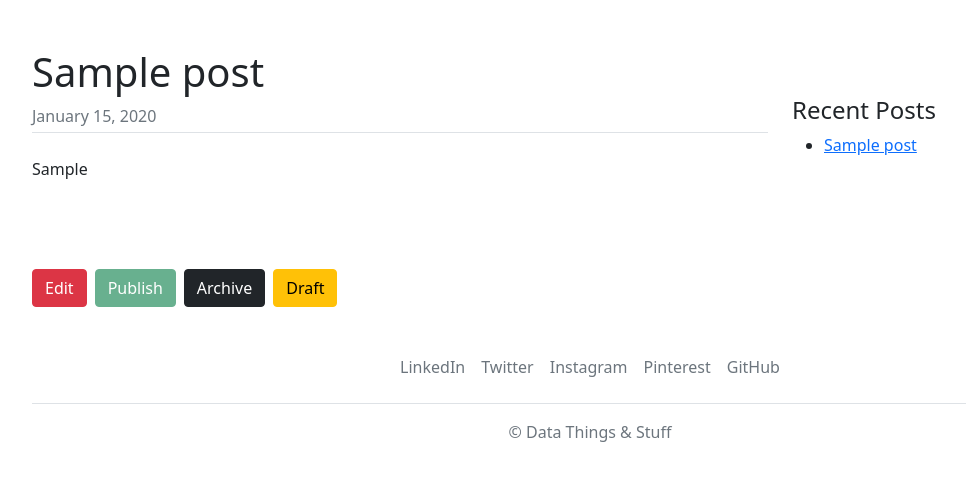
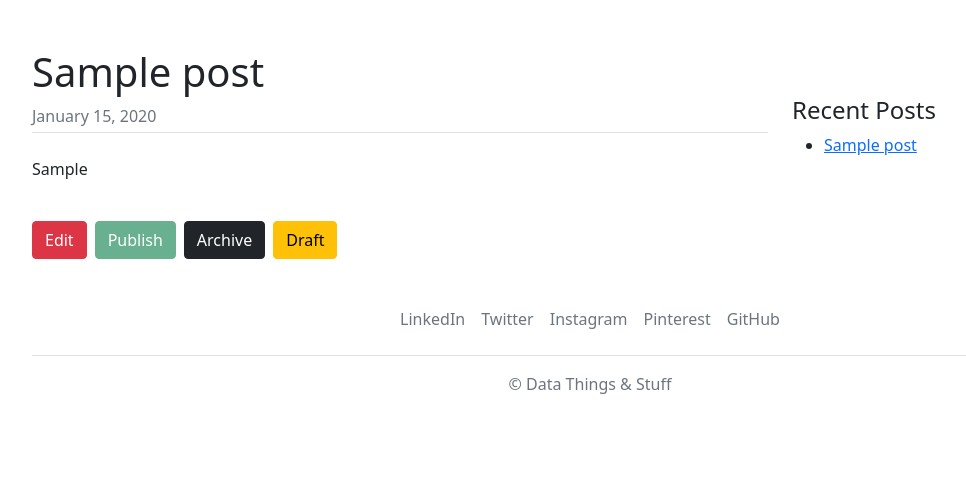
Before and after one commit to nickbap/DataThingsAndStuff, a Flask app: a page that uses dtns/templates/post.html in a window 1280 px wide. Shown: the part 56-537 px from the top of the page, without its empty margins (50-1016 px from the left). Run offline with Flask 2, Linux system fonts and the light colour scheme; a user stored in the database is signed in; tables that the repository leaves empty hold one stand-in row (values such as "Sample post"); some libraries are stand-ins or nearby versions.

Commit message:
Remove bottom padding from post

```diff
--- a/dtns/templates/post.html
+++ b/dtns/templates/post.html
@@ -7,7 +7,7 @@
 
 {% block content %}
 <main class="container">
-    <div class="row py-5">
+    <div class="row pt-5">
         <div class="col-md-8">
             {% if post %}
             <h1>{{ post.title }}</h1>
```
